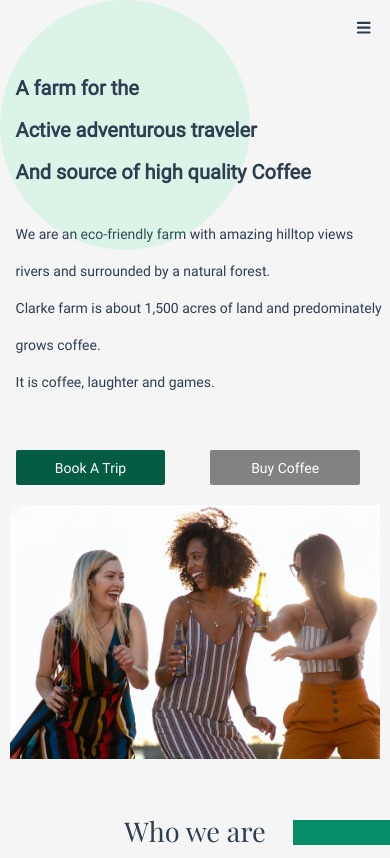
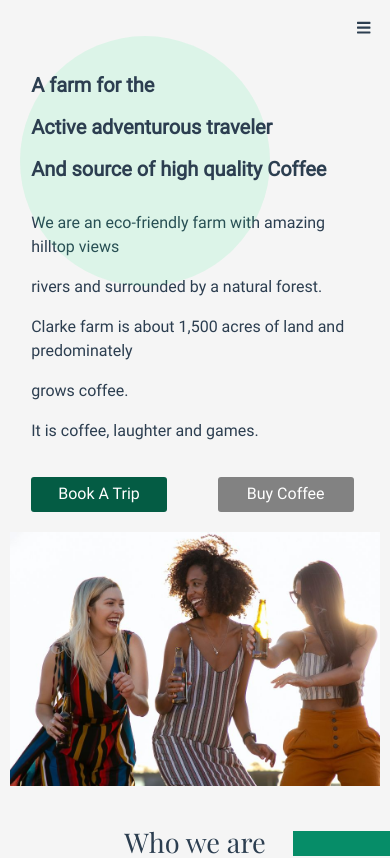
Before and after one commit to Jacob-Nuwamanya77/clarke-farm, a Vue app: page / in a window 390 px wide. Shown: the top 858 px of the page. Built offline with nearby package versions, Linux system fonts and the light colour scheme.

Commit message:
update styles on hero landing page.

```diff
--- a/src/components/HeroLanding.vue
+++ b/src/components/HeroLanding.vue
@@ -17,8 +17,12 @@
         <p>It is coffee, laughter and games.</p>
       </div>
       <div class="call-to-action">
-        <a href="" id="book-trip">Book A Trip</a>
-         <a href="" id="buy-coffee">Buy Coffee</a>
+        <div id="book-trip">
+          <a href="">Book A Trip</a>
+        </div>
+        <div id="buy-coffee">
+          <a href="">Buy Coffee</a>
+        </div>
         </div>
     </div>
     <div class="right-container">
@@ -44,12 +48,18 @@
 .hero-section{
   display:flex;
   flex-direction: row;
-  min-height: 90vh;
+  max-height: 550px;
+  margin-top:10px;
 }
 @media screen and (max-width:768px){
   .hero-section{
     margin-top: 4%;
-    font-size: 14px;
+  }
+}
+@media screen and (max-width:576px){
+  .hero-section{
+    flex-direction: column;
+    max-height: 100%;
   }
 }
 
@@ -60,11 +70,21 @@
 }
 .left-container{
   width:55%;
-  padding-left: 4%;
+  position:relative;
 }
-@media screen and (min-width: 992px){
+@media screen and (max-width: 992px){
   .left-container{
-    padding-left: 7%;
+    padding-left: 5%;
+  }
+}
+@media screen and (max-width:660px){
+  .left-container{
+    padding-left: 3%;
+  }
+}
+@media screen and (min-width:992px){
+  .left-container{
+    padding-left:7%;
   }
 }
 
@@ -79,12 +99,10 @@
   left:0px;
 }
 @media screen and (max-width:576px){
-  .hero-section{
-    flex-direction: column;
-  }
   .left-container{
-    width:100%;
-    padding-left: 4%;
+    width:90%;
+    margin-left: auto;
+    margin-right: auto;
   }
   .right-container{
     width:100%;
@@ -94,7 +112,7 @@
 /* Left side content styles. */
 
 .hero-header{
-  margin-top: 10%;
+  margin-top: 5%;
   position:relative;
 }
 .hero-header p{
@@ -103,14 +121,14 @@
   margin:12px auto;
 }
 .hero-text{
-  margin-top:6%;
+  margin-top:4%;
 }
 @media screen and (max-width:768px){
   .hero-header{
     margin-top: 10%;
   }
   .hero-text{
-    margin-top: 10%;
+    margin-top: 8%;
   }
 }
 @media screen and (max-width:1280px){
@@ -121,69 +139,58 @@
 
 .image-biker{
   position:absolute;
-  top:14%;
-  left:36%;
   width:140px;
   height: 90px;
+  display:none;
 }
 .image-biker img{
   width:100%;
   height:100%;
   object-fit:cover;
 }
-@media screen and (max-width: 768px){
+@media screen and (min-width: 880px){
   .image-biker{
-    left:42%;
-    top:10%;
+    display:block;
+    left:70%;
+    top:6%;
   }
 }
-@media screen and (max-width: 660px){
+@media screen and (min-width: 1280px){
   .image-biker{
-    left:38%;
-    top:5%;
-  }
-}
-@media screen and (max-width: 576px){
-  .image-biker{
-    left:70%;
-    top:3%;
-    width: 60px;
-    height:120px;
-  }
-}
-@media screen and (max-width: 390px){
-  .image-biker{
-    display: none;
+    left:487px;
+    top:50px;
   }
 }
 .call-to-action{
-  margin-top:10%;
+  display:flex;
+  flex-direction: row;
+  margin-top: 10%;
+}
+.call-to-action div{
+  height:35px;
+  width:40%;
+  max-width: 180px;
+  border-radius: 3px;
+}
+.call-to-action div:hover{
+  transform: scale(0.95);
+  box-shadow: 3px 3px 5px rgba(0,0,0,0.7);
 }
 .call-to-action a{
   text-decoration: none;
-  display:inline-block;
-  height:35px;
-  width: 40%;
-  max-width:157px;
-  text-align: center;
-  padding-top:8px;
-  border-radius: 2px;
   color:white;
-}
-@media screen and (max-width:768px){
-  .call-to-action a{
-    font-size: 14px;
-  }
-  .call-to-action{
-    margin-top: 15%;
-  }
+  height:100%;
+  width:100%;
+  display: flex;
+  align-items: center;
+  justify-content: center;
 }
 #book-trip{
   background-color: var(--dark-green);
 }
 #buy-coffee{
   background-color:#828282;
-  margin-left:12%;
+  margin-left: 15%;
 }
 
 /* Right side content styles. */
@@ -218,7 +225,7 @@
   height:100%;
   object-fit: cover;
 }
-@media screen and (max-width:768px){
+@media screen and (max-width:880px){
   .image-bottom-section{
     display:none;
   }
```
